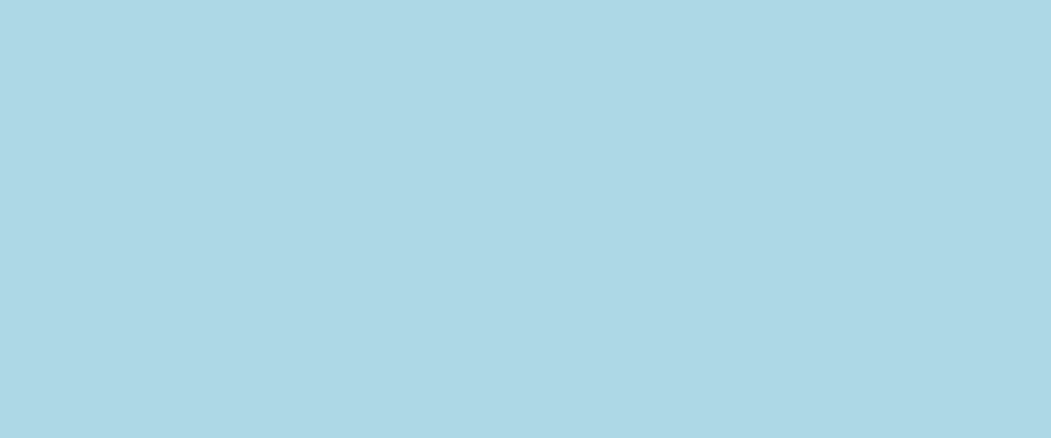
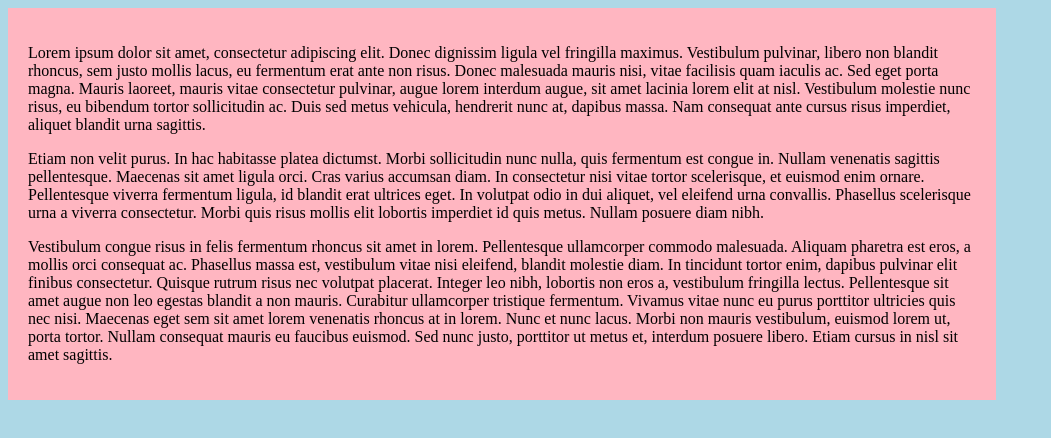
Before and after one commit to ZariKayy/ZariKayy.github.io, a plain HTML site: page CSCE242/InClass/Jan21/index.html in a window 1280 px wide. Shown: the whole page, without its empty margins (0-1051 px from the left). Drawn offline with Linux system fonts and the light colour scheme.

```diff
--- a/CSCE242/InClass/Jan21/index.html
+++ b/CSCE242/InClass/Jan21/index.html
@@ -6,6 +6,16 @@
         <title></title>
     </head>
     <body>
-
+        <div>
+            <p>
+                Lorem ipsum dolor sit amet, consectetur adipiscing elit. Donec dignissim ligula vel fringilla maximus. Vestibulum pulvinar, libero non blandit rhoncus, sem justo mollis lacus, eu fermentum erat ante non risus. Donec malesuada mauris nisi, vitae facilisis quam iaculis ac. Sed eget porta magna. Mauris laoreet, mauris vitae consectetur pulvinar, augue lorem interdum augue, sit amet lacinia lorem elit at nisl. Vestibulum molestie nunc risus, eu bibendum tortor sollicitudin ac. Duis sed metus vehicula, hendrerit nunc at, dapibus massa. Nam consequat ante cursus risus imperdiet, aliquet blandit urna sagittis.
+            </p>
+            <p>
+                Etiam non velit purus. In hac habitasse platea dictumst. Morbi sollicitudin nunc nulla, quis fermentum est congue in. Nullam venenatis sagittis pellentesque. Maecenas sit amet ligula orci. Cras varius accumsan diam. In consectetur nisi vitae tortor scelerisque, et euismod enim ornare. Pellentesque viverra fermentum ligula, id blandit erat ultrices eget. In volutpat odio in dui aliquet, vel eleifend urna convallis. Phasellus scelerisque urna a viverra consectetur. Morbi quis risus mollis elit lobortis imperdiet id quis metus. Nullam posuere diam nibh.
+            </p>
+            <p>
+                Vestibulum congue risus in felis fermentum rhoncus sit amet in lorem. Pellentesque ullamcorper commodo malesuada. Aliquam pharetra est eros, a mollis orci consequat ac. Phasellus massa est, vestibulum vitae nisi eleifend, blandit molestie diam. In tincidunt tortor enim, dapibus pulvinar elit finibus consectetur. Quisque rutrum risus nec volutpat placerat. Integer leo nibh, lobortis non eros a, vestibulum fringilla lectus. Pellentesque sit amet augue non leo egestas blandit a non mauris. Curabitur ullamcorper tristique fermentum. Vivamus vitae nunc eu purus porttitor ultricies quis nec nisi. Maecenas eget sem sit amet lorem venenatis rhoncus at in lorem. Nunc et nunc lacus. Morbi non mauris vestibulum, euismod lorem ut, porta tortor. Nullam consequat mauris eu faucibus euismod. Sed nunc justo, porttitor ut metus et, interdum posuere libero. Etiam cursus in nisl sit amet sagittis.
+            </p>
+        </div>
     </body>
 </html>
--- a/CSCE242/InClass/Jan21/styles.css
+++ b/CSCE242/InClass/Jan21/styles.css
@@ -4,4 +4,6 @@ body {
 
 div {
     background:lightpink;
+    padding: 20px;
+    width: 75%;
 }
```
Also changed, not shown: CSCE242/Assignments/Assignment1/index.html (+1 -1 lines).
